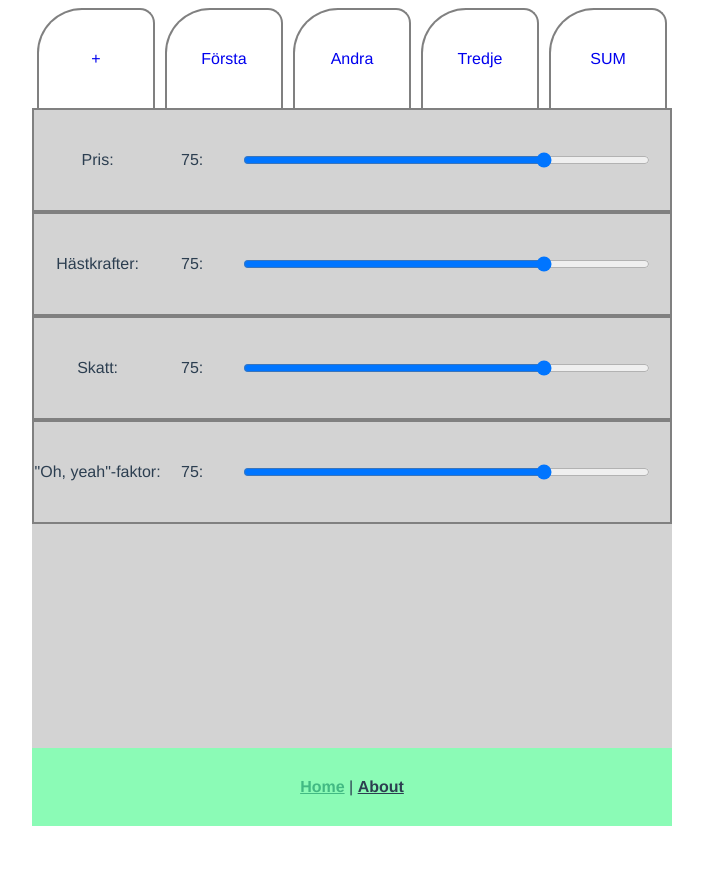
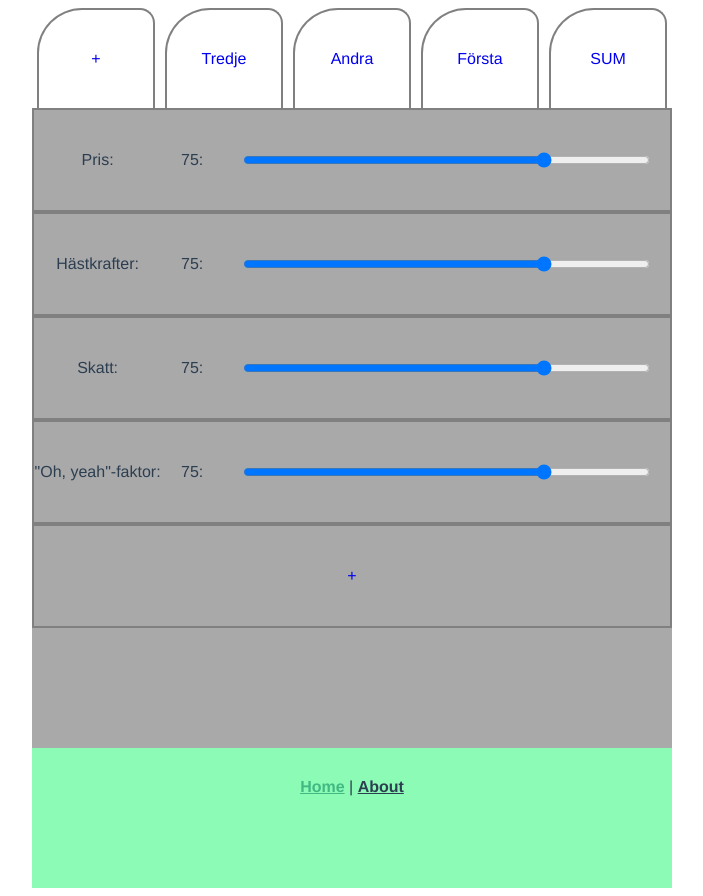
Before and after one commit to itggot-emil-willbas/decisions, a Vue app: page /#/ in a window 1280 px wide. Shown: the whole page, without its empty margins (288-991 px from the left). Before the commit the page ends 826 px from the top, so only its background shows below. Built offline with nearby package versions, Linux system fonts and the light colour scheme.

Commit message:
Add tabs, props funkar. Att lägga till: 1. SUM 2. Delete tab/prop Bra jobbat!

```diff
--- a/src/App.vue
+++ b/src/App.vue
@@ -18,7 +18,7 @@
   color: #2c3e50;
   margin:auto;
   max-width: 50vw;
-  height: 100vh;
+  min-height: 100vh;
   display:flex;
   flex-direction:column;
 }
--- a/src/components/MainComponent.vue
+++ b/src/components/MainComponent.vue
@@ -1,16 +1,24 @@
 <template>
   <main>
     <section
-      v-for="param in params"
+      v-for="(param, index) in params"
       v-bind:key="param.id">
     <div class="left-box-pName">
       <span>{{param.text}}:</span>
     </div>
     <div class="right-box-pValue">
       <span>{{param.values[activeTab]}}:</span>
-      <input type="range" name="range" id="range" v-bind:value="param.values[activeTab]">
+      <input
+        type="range"
+        v-bind:name="('range' + index)"
+        v-model="param.values[activeTab]">
     </div>
 
+    </section>
+    <section id="add-prop">
+      <a href="#" @click="newProp">
+        +
+      </a>
     </section>
   </main>
 </template>
@@ -30,6 +38,30 @@ export default {
     activeTab () {
       return store.state.activeTab
     }
+  },
+  methods: {
+  newProp () {
+    let word = prompt('Please enter prop name');
+      //let nextObjektNumber = (store.state.tabs.length + 1)
+      let numberOfValuesItems = store.state.params[0].values.length;
+      console.log('numberOfValuesItems: ',numberOfValuesItems);
+      numberOfValuesItems++;
+      console.log('numberOfValuesItems senare: ',numberOfValuesItems);
+      let newValueArray = [];
+      for (let i = 0; i < numberOfValuesItems; i++) {
+        newValueArray.push(50);
+      }
+      console.log(newValueArray);
+
+      let newObj = {
+        text:word,
+        values:newValueArray
+      }
+      store.state.params.forEach(element => {
+        element.values.push(50);
+      });
+      store.state.params.push(newObj)
+  }
   }
 }
 </script>
@@ -39,7 +71,7 @@ export default {
 @import '@/css/variables.scss';
 
 main {
-  height: 80vh;
+  min-height: 80vh;
   background-color:darkgray;
   display: flex;
   flex-direction:column;
@@ -68,5 +100,18 @@ main {
       }
     }
   }
+  section#add-prop{
+    display:flex;
+    flex-direction:column;
+    justify-items: center;
+    align-content:center;
+    a{
+      flex:1;
+      display:flex;
+      align-items:center;
+      justify-content: center;
+      text-decoration:none;
+    }
+  }
 }
 </style>
--- a/src/store.js
+++ b/src/store.js
@@ -14,7 +14,6 @@ export default new Vuex.Store({
           {
             id:0,
             text:'Första',
-            value:50
           }
       },
       {
@@ -22,7 +21,6 @@ export default new Vuex.Store({
           {
             id:1,
             text:'Andra',
-            value:25
           }
       },
       {
@@ -30,7 +28,6 @@ export default new Vuex.Store({
           {
             id:2,
             text:'Tredje',
-            value:75
           }
       }
     ],
--- a/src/views/Home.vue
+++ b/src/views/Home.vue
@@ -1,7 +1,7 @@
 <template>
   <div class="home">
     <nav id="nav-tabs">
-      <a href="#">+</a>
+      <a id="new-tab" href="#" @click="newTab">+</a>
       <a
         v-for="(tab,index) in tabs"
         v-bind:key="tab.id"
@@ -9,7 +9,7 @@
         @click="changeActiveTab"
         v-bind:id="('tab' + index)"
         >{{tab.values.text}}</a>
-      <a href="#">SUM</a>
+      <a id="sum-tab" href="#">SUM</a>
     </nav>
     <main-component/>
   </div>
@@ -35,7 +35,18 @@ export default {
         element.classList.remove('active')
       });
       e.target.classList.add('active')
-
+    },
+    newTab(){
+      let word = prompt('Please enter tab name');
+      let nextObjektNumber = (store.state.tabs.length + 1)
+      let newObj = {
+        values:
+          {
+            id:nextObjektNumber,
+            text:word
+          }
+      }
+      store.state.tabs.push(newObj)
     }
   },
   computed: {
@@ -62,6 +73,7 @@ export default {
 nav#nav-tabs {
   height:100px;
   display: flex;
+  flex-direction: row-reverse;
     a {
       display:block;
       flex:1;
@@ -78,9 +90,12 @@ nav#nav-tabs {
     a.active {
       background-color:lightgreen;
     }
+    a#new-tab{
+      order:1000;
+    }
+    a#sum-tab{
+      order:-1;
+    }
 }
-main {
-  height: 80vh;
-  background-color:lightgray;
-}
+
 </style>
```
